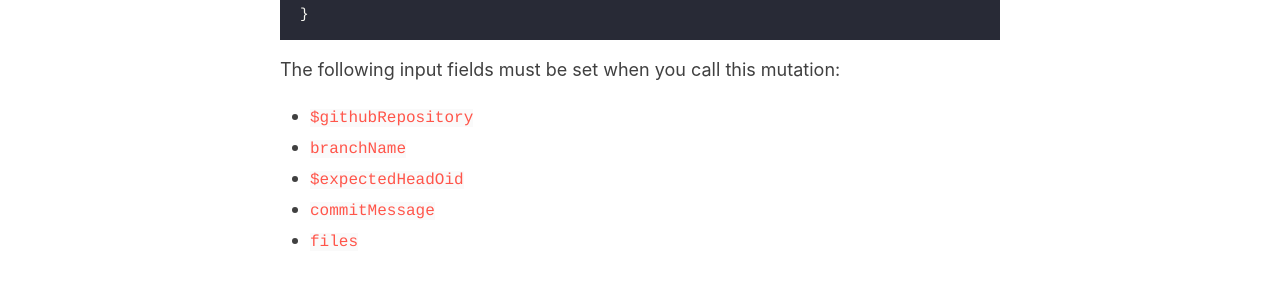
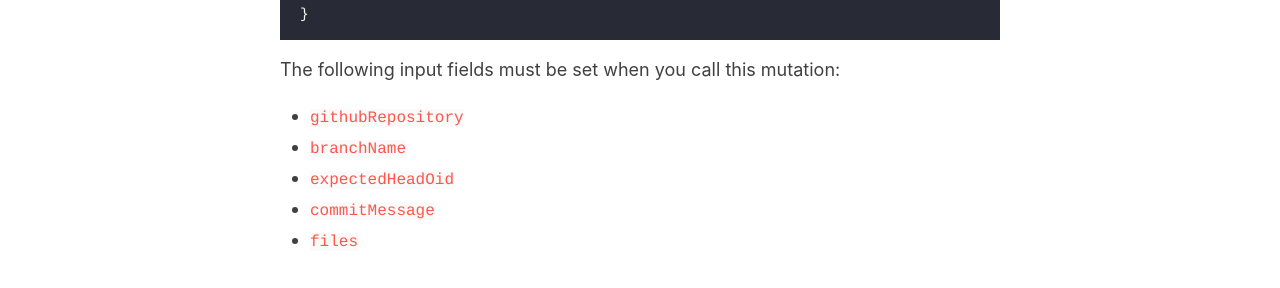
Before and after one commit to 0xdbe/0xdbe.github.io, a Jekyll site: the page built from _posts/2024-04-04-GitHub-SignCommitWorkflow.md, in a window 1280 px wide and 900 px high, scrolled down 1175 px. Shown: the part 151-439 px from the top of the window. Built offline with Jekyll 4.4.1, drawn with Linux system fonts in a browser that asks for light colours.

```diff
--- a/_posts/2024-04-04-GitHub-SignCommitWorkflow.md
+++ b/_posts/2024-04-04-GitHub-SignCommitWorkflow.md
@@ -50,9 +50,9 @@ mutation (
 
 The following input fields must be set when you call this mutation:
 
-- ``$githubRepository``
+- ``githubRepository``
 - ``branchName``
-- ``$expectedHeadOid``
+- ``expectedHeadOid``
 - ``commitMessage``
 - ``files``
 
```
